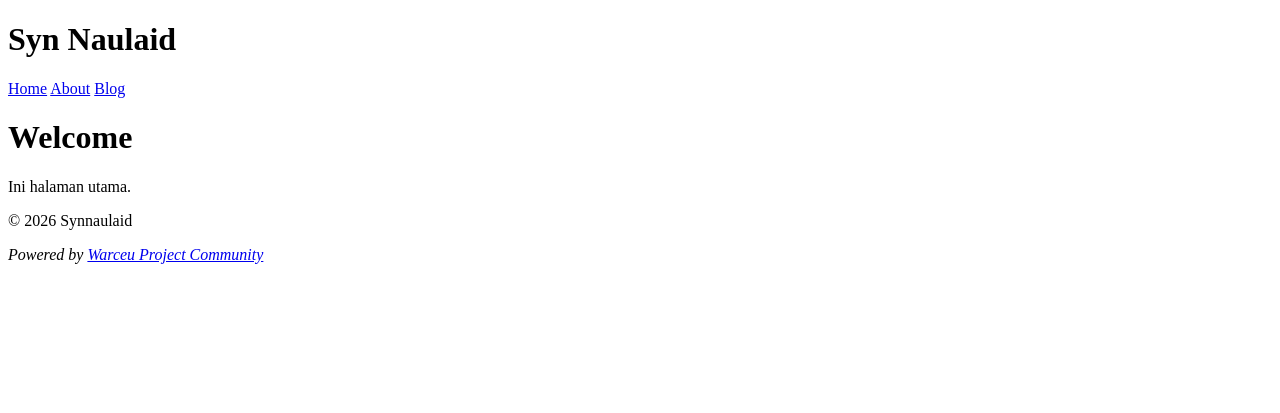
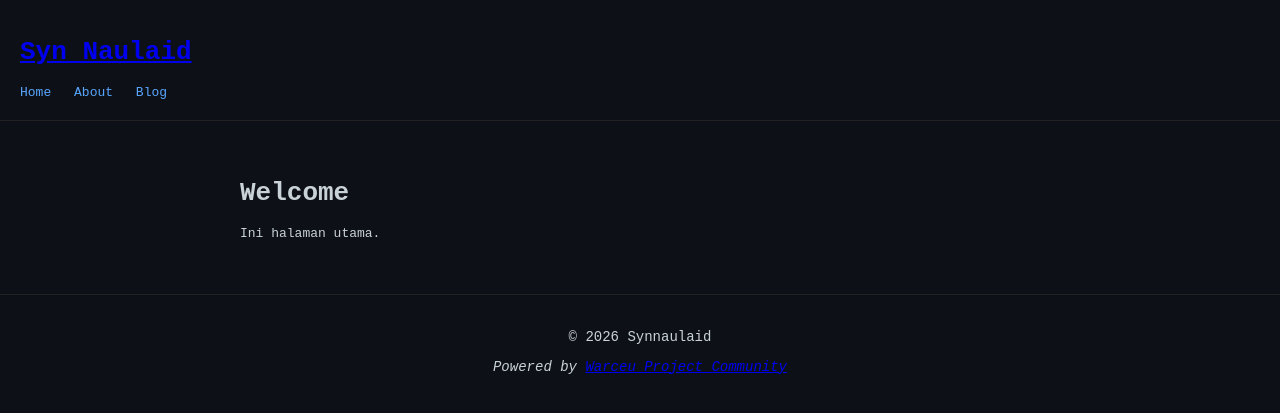
Before and after one commit to synnaulaid/synnaulaid.github.io, a Jekyll site: the page built from index.md, in a window 1280 px wide. Shown: the top 413 px of the page. Built offline with Jekyll 4.4.1, drawn with Linux system fonts in a browser that asks for light colours.

Commit message:
Themes: test

```diff
--- a/_includes/header.html
+++ b/_includes/header.html
@@ -1,5 +1,5 @@
 <header>
-  <h1>{{ site.title }}</h1>
+  <h1><a href="/">{{ site.title }}</a></h1>
   <nav>
     <a href="/">Home</a>
     <a href="/about/">About</a>
--- /dev/null
+++ b/assets/css/style.css
@@ -0,0 +1,34 @@
+body {
+  margin: 0;
+  font-family: monospace;
+  background: #0d1117;
+  color: #c9d1d9;
+}
+
+header {
+  padding: 20px;
+  border-bottom: 1px solid #222;
+}
+
+nav a {
+  margin-right: 15px;
+  color: #58a6ff;
+  text-decoration: none;
+}
+
+nav a:hover {
+  color: #1f6feb;
+}
+
+main {
+  padding: 40px;
+  max-width: 800px;
+  margin: auto;
+}
+
+footer {
+  text-align: center;
+  padding: 20px;
+  border-top: 1px solid #222;
+  font-size: 14px;
+}
```
